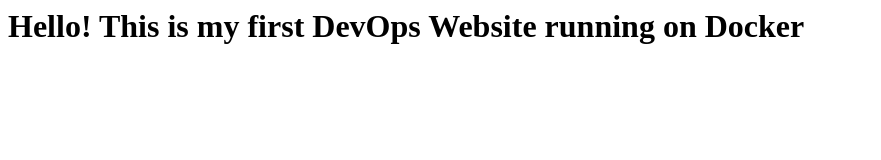
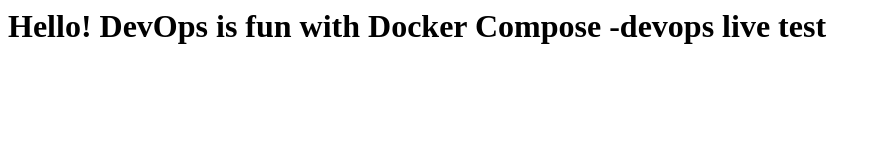
Before and after one commit to arq4044-max/my-first-repo, a plain HTML site: page index.html in a window 1280 px wide. Shown: the whole page, without its empty margins (0-881 px from the left). Drawn offline with Linux system fonts and the light colour scheme.

Commit message:
added docker-compose with mysql database, volume, and bind-mount

```diff
--- a/index.html
+++ b/index.html
@@ -1 +1 @@
-<h1>Hello! This is my first DevOps Website running on Docker</h1>
+<h1>Hello! DevOps is fun with Docker Compose -devops live test</h1>
```
Also changed, not shown: 1 other file.
